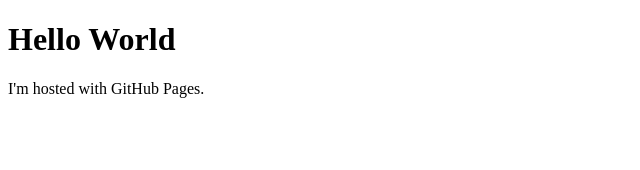
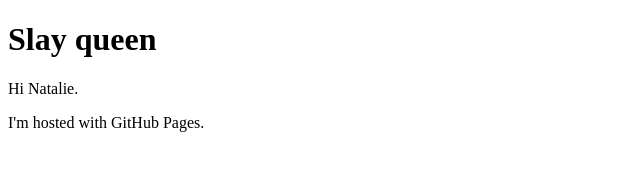
Before and after one commit to A-Henriquez/A-Henriquez, a plain HTML site: page index.html in a window 1280 px wide. Shown: the whole page, without its empty margins (0-640 px from the left). Drawn offline with Linux system fonts and the light colour scheme.

Commit message:
Update index.html

```diff
--- a/index.html
+++ b/index.html
@@ -1,7 +1,8 @@
 <!DOCTYPE html>
 <html>
 <body>
-<h1>Hello World</h1>
+<h1>Slay queen </h1>
+<p>Hi Natalie.</p>
 <p>I'm hosted with GitHub Pages.</p>
 </body>
 </html>
```
